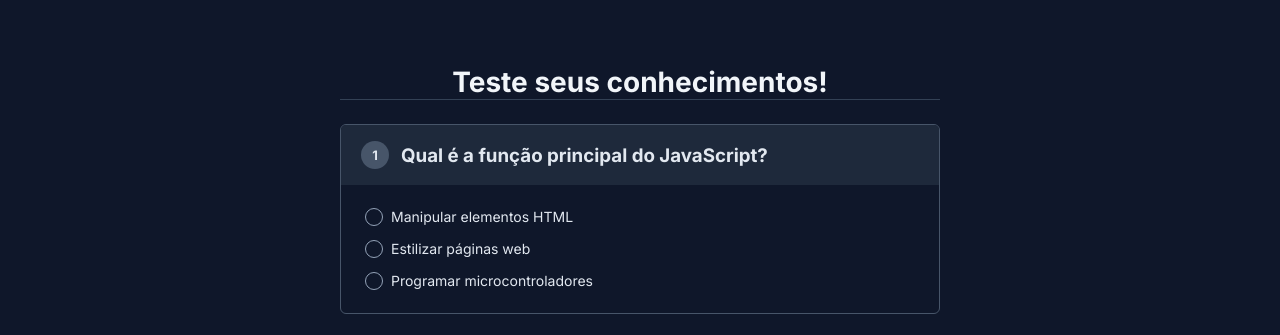
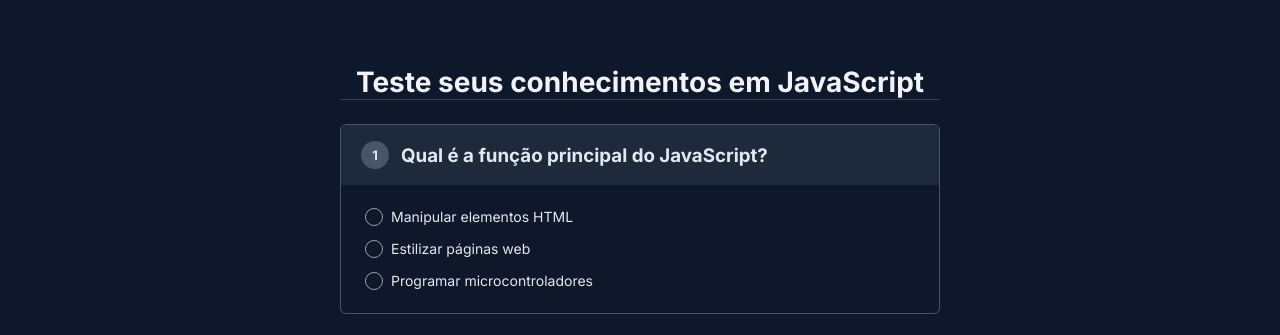
Before and after one commit to brendagaudencio/quiz-nlw-experts, a plain HTML site: page index.html in a window 1280 px wide. Shown: the part 419-754 px from the top of the page. Drawn offline with Linux system fonts and the light colour scheme.

Commit message:
Update index.html

```diff
--- a/index.html
+++ b/index.html
@@ -12,7 +12,7 @@
 
             <header>
             <img src="https://gist.githubusercontent.com/maykbrito/f47569e32fb2b21f2ecc9f4c035c141f/raw/a45997404564112d7596fbb1b9cad5de5521927e/logo.svg" alt="Logo NLW">
-            <h1>Teste seus conhecimentos!</h1>
+            <h1>Teste seus conhecimentos em JavaScript</h1>
             </header>
 
             <div id="quiz"></div>
```
